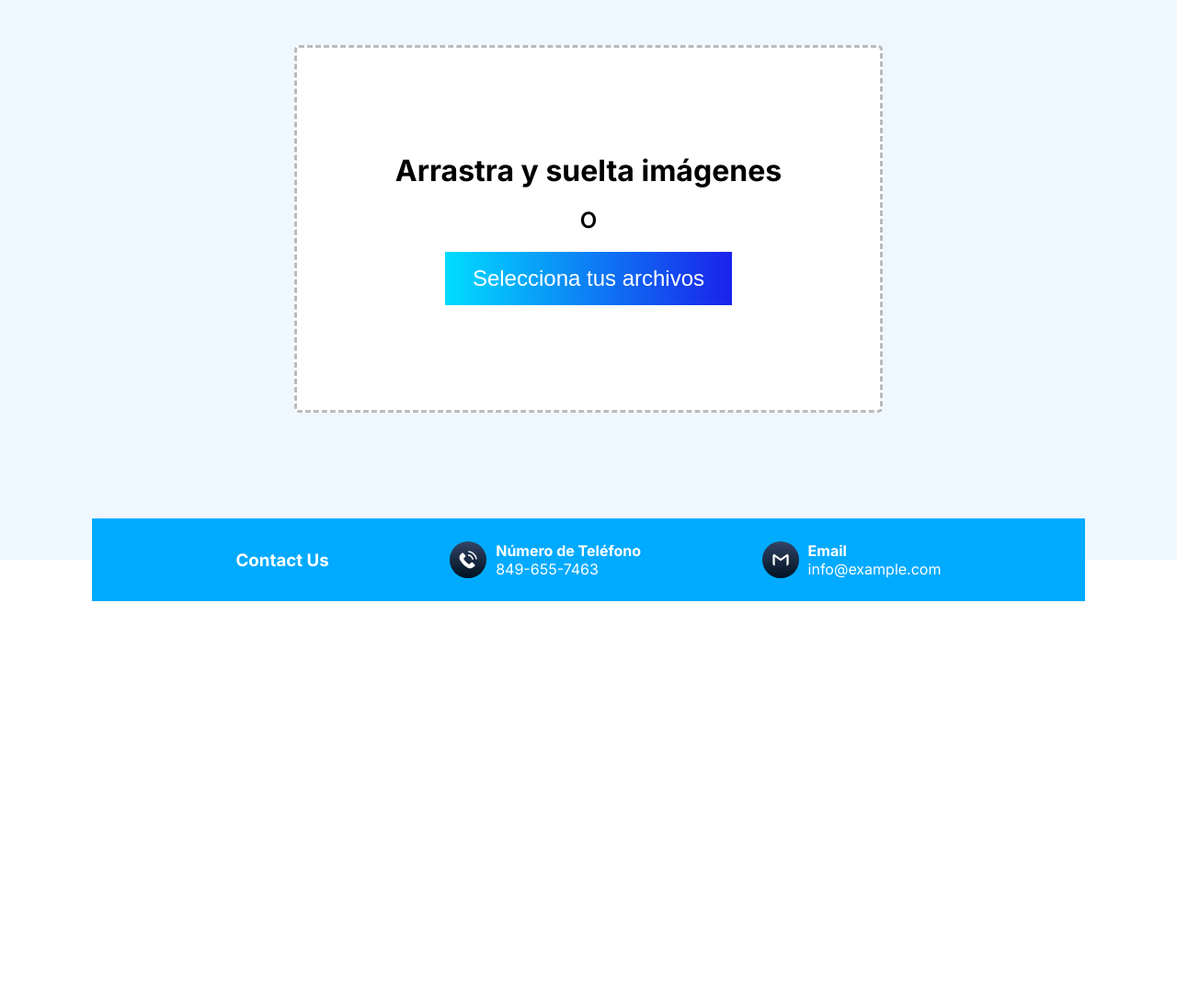
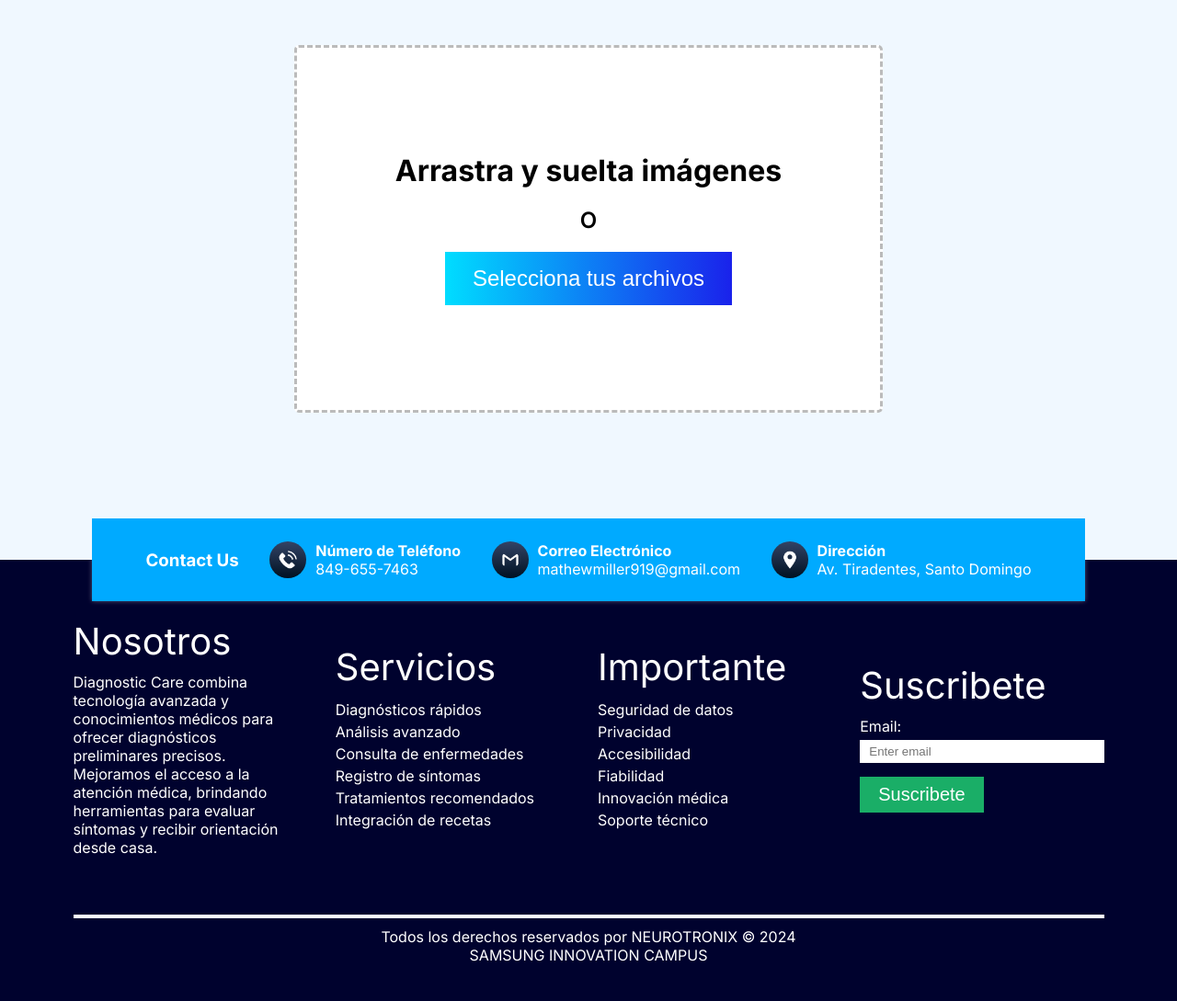
Before and after one commit to OAGgithub/SIC-Python, a Flask app: page /basico in a window 1280 px wide. Shown: the part 1174-2263 px from the top of the page at 92% size. Before the commit the page ends 1828 px from the top, so only its background shows below. Run offline with Flask 3, Linux system fonts and the light colour scheme; data that the repository does not hold is empty; parts of the project's set-up code (start-up, migrations or seed data) failed here and were passed over; some libraries are stand-ins or nearby versions.

Commit message:
"agregando footer a basico"

```diff
--- a/Proyect/FRONT_/app/templates/Basico.html
+++ b/Proyect/FRONT_/app/templates/Basico.html
@@ -104,36 +104,74 @@
       <div id="drop-area-container__preview"></div>
     </div>
 
+   <!-- Sección de contacto -->
    <section id="section-contacto">
     <div class="section-contacto__container">
         <h3>Contact Us</h3>
         <div class="contacto__info-tel contacto-cont">
-          <img
-            src="{{ url_for('static', filename='Imagenes/telefono.png') }}"
-            alt="img-tel"
-            class="contacto__icon-img"
-          />
+            <img src="{{ url_for('static', filename='imagenes/telefono.png') }}" alt="img-tel" class="contacto__icon-img">
             <div class="info-tel__content inf-content">
                 <h4>Número de Teléfono</h4>
                 <p>849-655-7463</p>
             </div>
         </div>
         <div class="contacto__info-email contacto-cont">
-          <img
-            src="{{ url_for('static', filename='Imagenes/email.png') }}"
-            alt="img-email"
-            class="contacto__icon-img"
-          />
+            <img src="{{ url_for('static', filename='imagenes/email.png') }}" alt="img-email" class="contacto__icon-img">
             <div class="info-email__content inf-content">
-            <h4>Email</h4>
-            <p>info@example.com</p>
+                <h4>Correo Electrónico</h4>
+                <p>mathewmiller919@gmail.com</p>
+            </div>
+        </div>
+        <div class="contacto__info-direc contacto-cont">
+            <img src="{{ url_for('static', filename='imagenes/mapa.png') }}" alt="img-direc" class="contacto__icon-img">
+            <div class="info-direc__content inf-content">
+                <h4>Dirección</h4>
+                <p>Av. Tiradentes, Santo Domingo</p>
             </div>
         </div>
     </div>
 </section>
-
-    <script src="https://ajax.googleapis.com/ajax/libs/jquery/3.5.1/jquery.min.js"></script>
-    <script src="{{ url_for('static', filename='javascript/diagnostics.js') }}"></script>
+<!-- Footer -->
+<footer id="footer">
+    <div class="footer__content">
+        <div class="footer__nosotros footer__content-bloques">
+            <h3>Nosotros</h3>
+            <p>Diagnostic Care combina tecnología avanzada y conocimientos médicos para ofrecer diagnósticos preliminares precisos. Mejoramos el acceso a la atención médica, brindando herramientas para evaluar síntomas y recibir orientación desde casa.</p>
+        </div>
+        <div class="footer__servicios footer__content-bloques">
+            <h3>Servicios</h3>
+            <ul class="footer__content-parrafos">
+                <li>Diagnósticos rápidos</li>
+                <li>Análisis avanzado</li>
+                <li>Consulta de enfermedades</li>
+                <li>Registro de síntomas</li>
+                <li>Tratamientos recomendados</li>
+                <li>Integración de recetas</li>
+            </ul>
+        </div>
+        <div class="footer__importante footer__content-bloques">
+            <h3>Importante</h3>
+            <ul class="footer__content-parrafos">
+                <li>Seguridad de datos</li>
+                <li>Privacidad</li>
+                <li>Accesibilidad</li>
+                <li>Fiabilidad</li>
+                <li>Innovación médica</li>
+                <li>Soporte técnico</li>
+            </ul>
+        </div>
+        <div class="footer__suscibete footer__content-bloques">
+            <h3>Suscribete</h3>
+            <label for="email">Email: </label>
+            <input type="email" name="email" id="email" placeholder="Enter email">
+            <a href="#"><button>Suscribete</button></a>
+        </div>
+    </div>
+    <div class="footer__derechos-reservados">
+        <p>Todos los derechos reservados por NEUROTRONIX © 2024 SAMSUNG INNOVATION CAMPUS </p>
+    </div>
+</footer>
 <script src="{{ url_for('static', filename='javascript/script.js') }}"></script>
+<script src="https://kit.fontawesome.com/06f32376e9.js" crossorigin="anonymous"></script>
 </body>
 </html>
```
Lines whose indentation alone changed are shown as unchanged.
